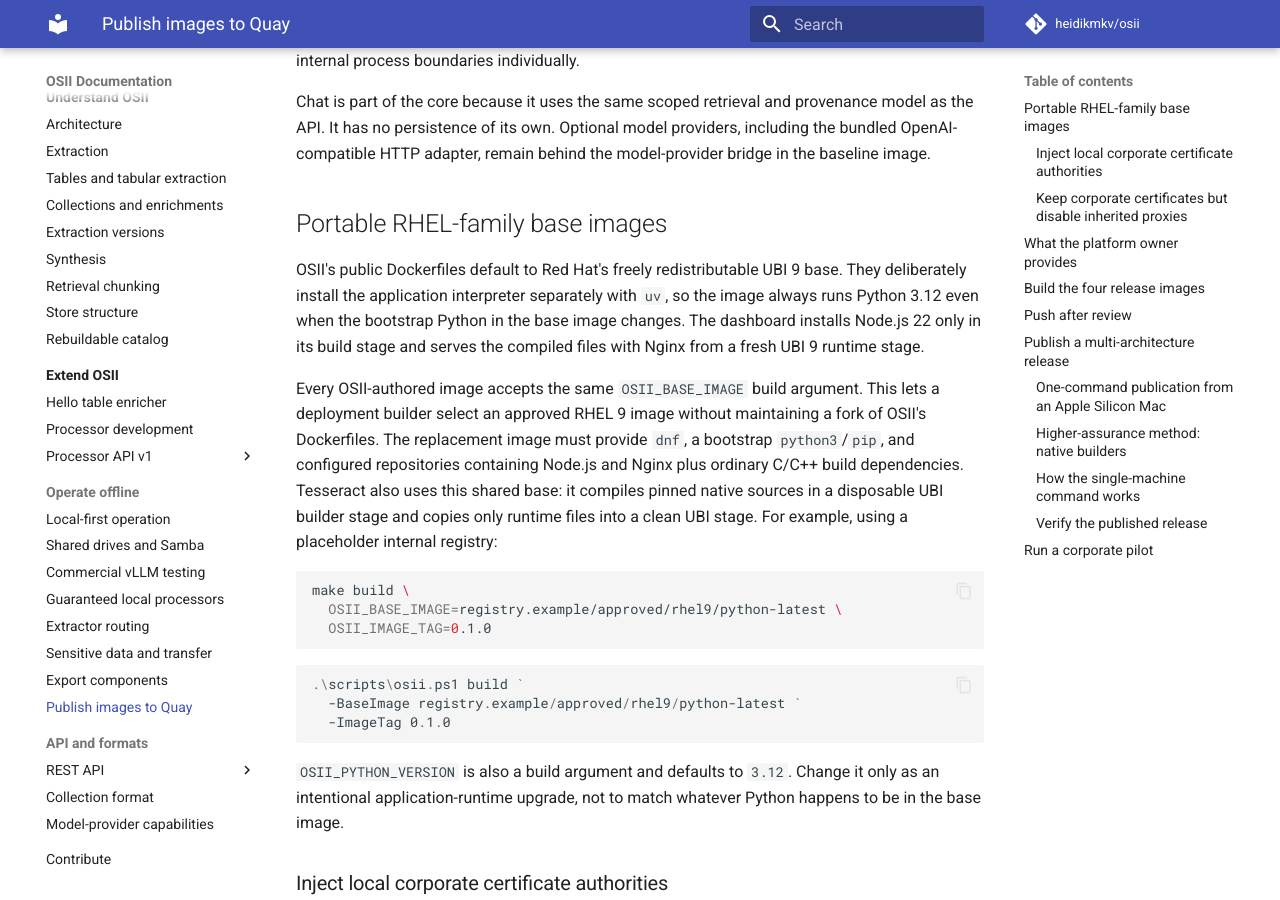
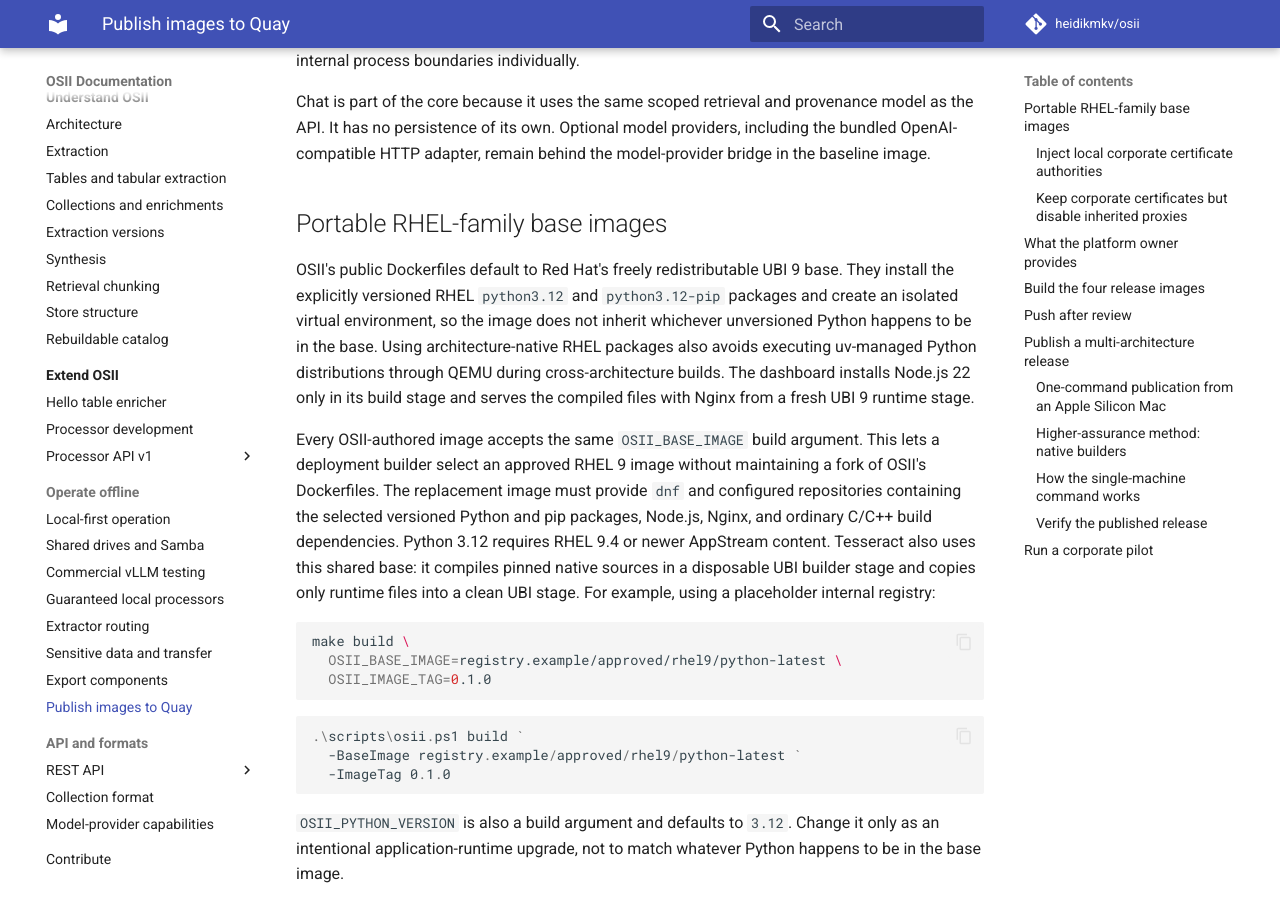
Before and after one commit to sandialabs/OSII, an MkDocs documentation site: the page built from docs/operations/publishing-images.md, in a window 1280 px wide and 900 px high, scrolled down 695 px. Built offline with MkDocs 1.6.1 and Material for MkDocs 9.7.7, drawn with Linux system fonts in a browser that asks for light colours; comment, search, counter and statistics services are not loaded; some of the changed text lies outside the part shown.

Commit message:
build: avoid uv Python bootstrap under QEMU

```diff
--- a/docs/operations/publishing-images.md
+++ b/docs/operations/publishing-images.md
@@ -29,16 +29,20 @@
 ## Portable RHEL-family base images
 
 OSII's public Dockerfiles default to Red Hat's freely redistributable UBI 9
-base. They deliberately install the application interpreter separately with
-`uv`, so the image always runs Python 3.12 even when the bootstrap Python in the
-base image changes. The dashboard installs Node.js 22 only in its build stage
-and serves the compiled files with Nginx from a fresh UBI 9 runtime stage.
+base. They install the explicitly versioned RHEL `python3.12` and
+`python3.12-pip` packages and create an isolated virtual environment, so the
+image does not inherit whichever unversioned Python happens to be in the base.
+Using architecture-native RHEL packages also avoids executing uv-managed
+Python distributions through QEMU during cross-architecture builds. The
+dashboard installs Node.js 22 only in its build stage and serves the compiled
+files with Nginx from a fresh UBI 9 runtime stage.
 
 Every OSII-authored image accepts the same `OSII_BASE_IMAGE` build argument.
 This lets a deployment builder select an approved RHEL 9 image without
-maintaining a fork of OSII's Dockerfiles. The replacement image must provide `dnf`, a
-bootstrap `python3`/`pip`, and configured repositories containing Node.js and
-Nginx plus ordinary C/C++ build dependencies. Tesseract also uses this shared
+maintaining a fork of OSII's Dockerfiles. The replacement image must provide
+`dnf` and configured repositories containing the selected versioned Python and
+pip packages, Node.js, Nginx, and ordinary C/C++ build dependencies. Python
+3.12 requires RHEL 9.4 or newer AppStream content. Tesseract also uses this shared
 base: it compiles pinned native sources in a disposable UBI builder stage and
 copies only runtime files into a clean UBI stage. For example, using a
 placeholder internal registry:
@@ -284,6 +288,14 @@
 emulation. A failure in one architecture stops publication before its final
 manifest tag is replaced.
 
+If an older checkout fails with `qemu: uncaught target signal 11` during
+`uv python install` or `uv venv`, update before retrying. Current Dockerfiles
+use the architecture-native RHEL Python packages and do not run that managed
+interpreter bootstrap. If `dnf` instead reports that `python3.12` is missing,
+the selected corporate base does not expose sufficiently recent RHEL 9
+AppStream repositories; select an approved RHEL 9.4+ base or have the image
+owner expose those packages.
+
 ### Higher-assurance method: native builders
 
 Build on one native `amd64` builder and one native `arm64` builder. This avoids
```
Also changed, not shown: 9 other files.
